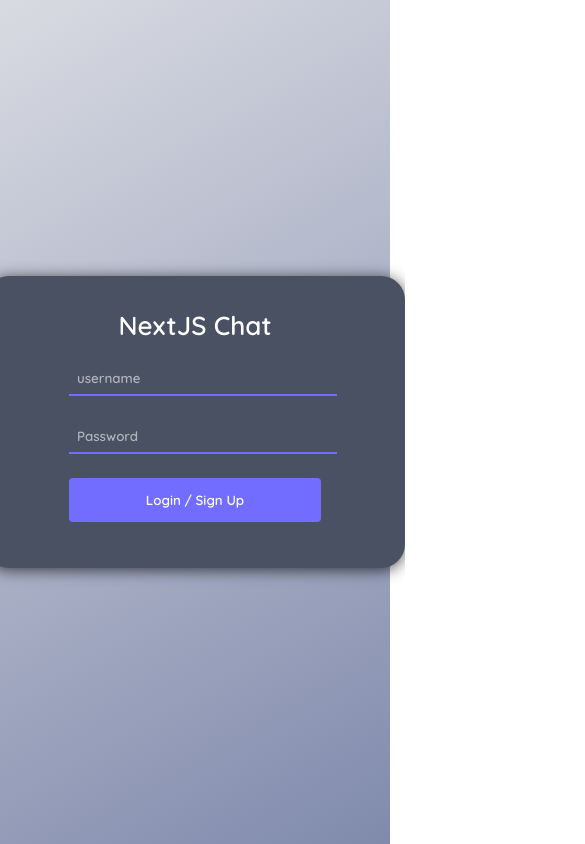
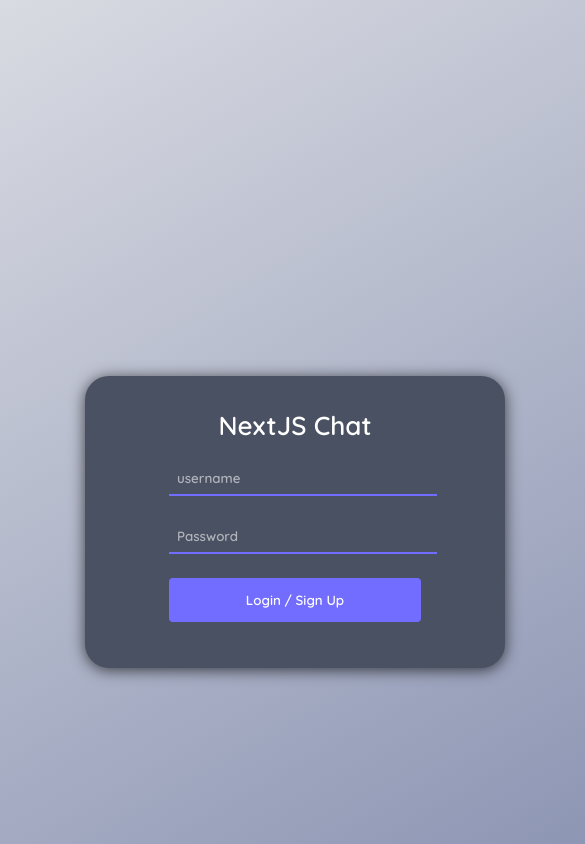
Before and after one commit to aymantarek16/nextjs-chat-app, a Next.js app: page / in a window 390 px wide. Shown: the top 844 px of the page, 585 px wide, since content can reach past the window. Built offline with nearby package versions, Linux system fonts and the light colour scheme.

Commit message:
edit on responseve

```diff
--- a/styles/auth.css
+++ b/styles/auth.css
@@ -6,6 +6,13 @@
   width: calc(100vw - 200px);
   height: calc(100vh - 200px);
   background: linear-gradient(150deg, #d9dbe2, #808aac 100%, #282d39 0);
+}
+
+@media screen and (max-width: 768px) {
+  .background {
+    width: 100vw;
+    height: 100vh;
+  }
 }
 
 .auth-container {
--- a/styles/chats.css
+++ b/styles/chats.css
@@ -3,6 +3,7 @@
 }
 
 /* Chat List */
+
 .ce-wrapper {
   background-color: #4a5162 !important;
 }
```
